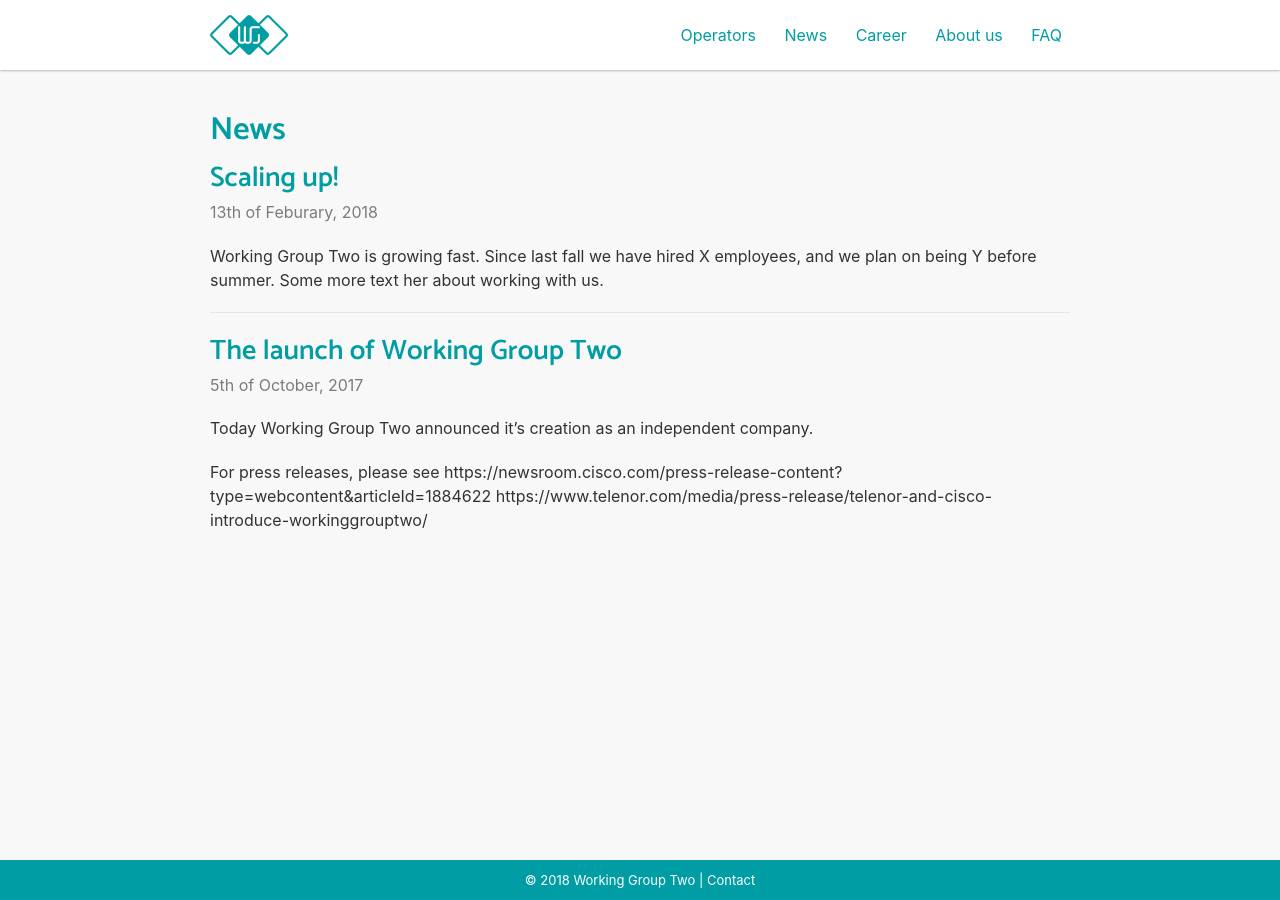
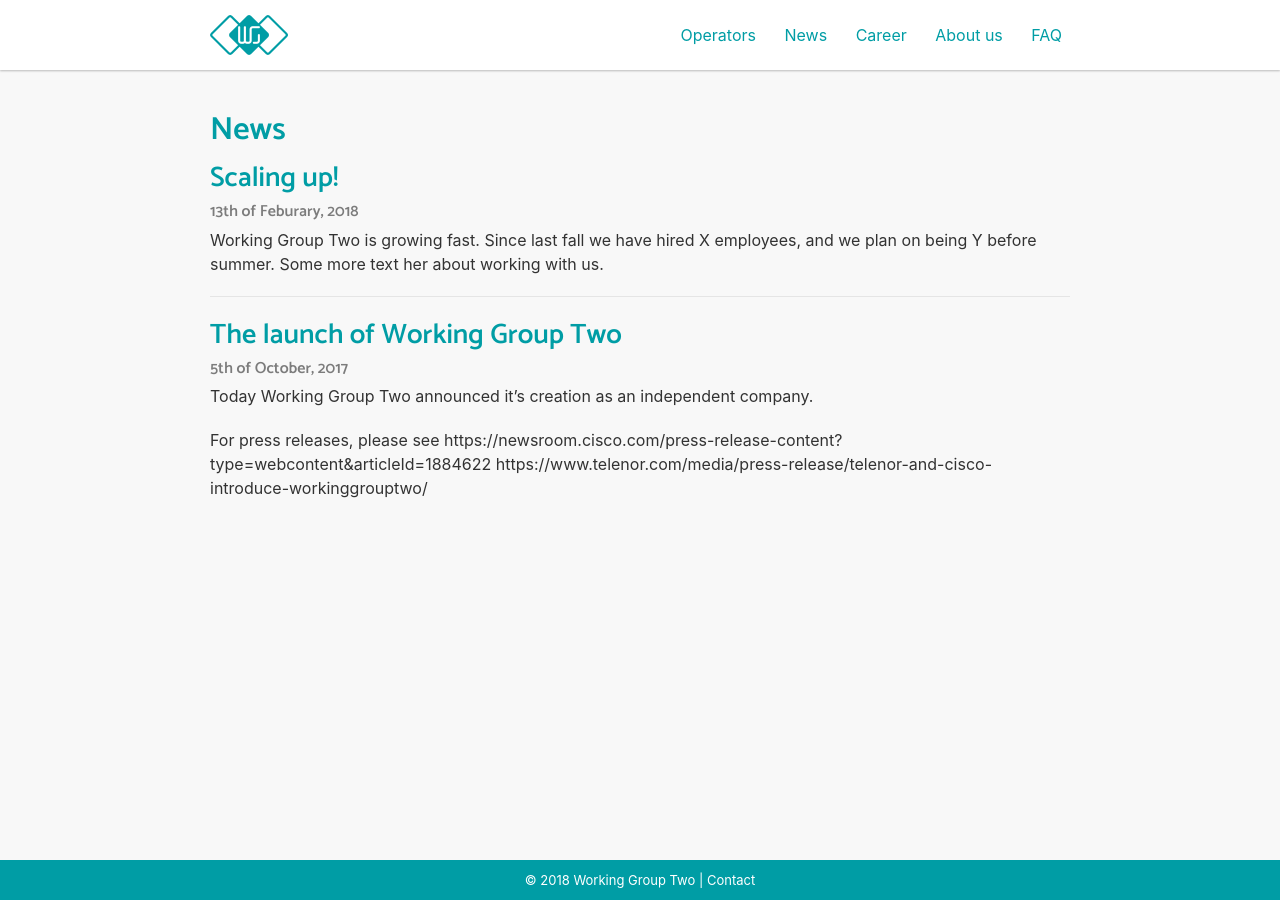
Before and after one commit to working-group-two/engineering-blog, a Jekyll site: the page built from pages/news.md, in a window 1280 px wide. Built offline with Jekyll 4.4.1, drawn with Linux system fonts in a browser that asks for light colours; nearby versions of some CDN libraries.

Commit message:
Add h3+p stylings

```diff
--- a/_sass/_main.scss
+++ b/_sass/_main.scss
@@ -29,12 +29,14 @@
 }
 
 h1,
-h2 {
+h2,
+h3 {
   font-family: 'Catamaran', sans-serif;
   margin-bottom: 0.25em;
 }
 
 h1 + p,
-h2 + p {
+h2 + p,
+h3 + p {
   margin-top: 0;
 }
```
